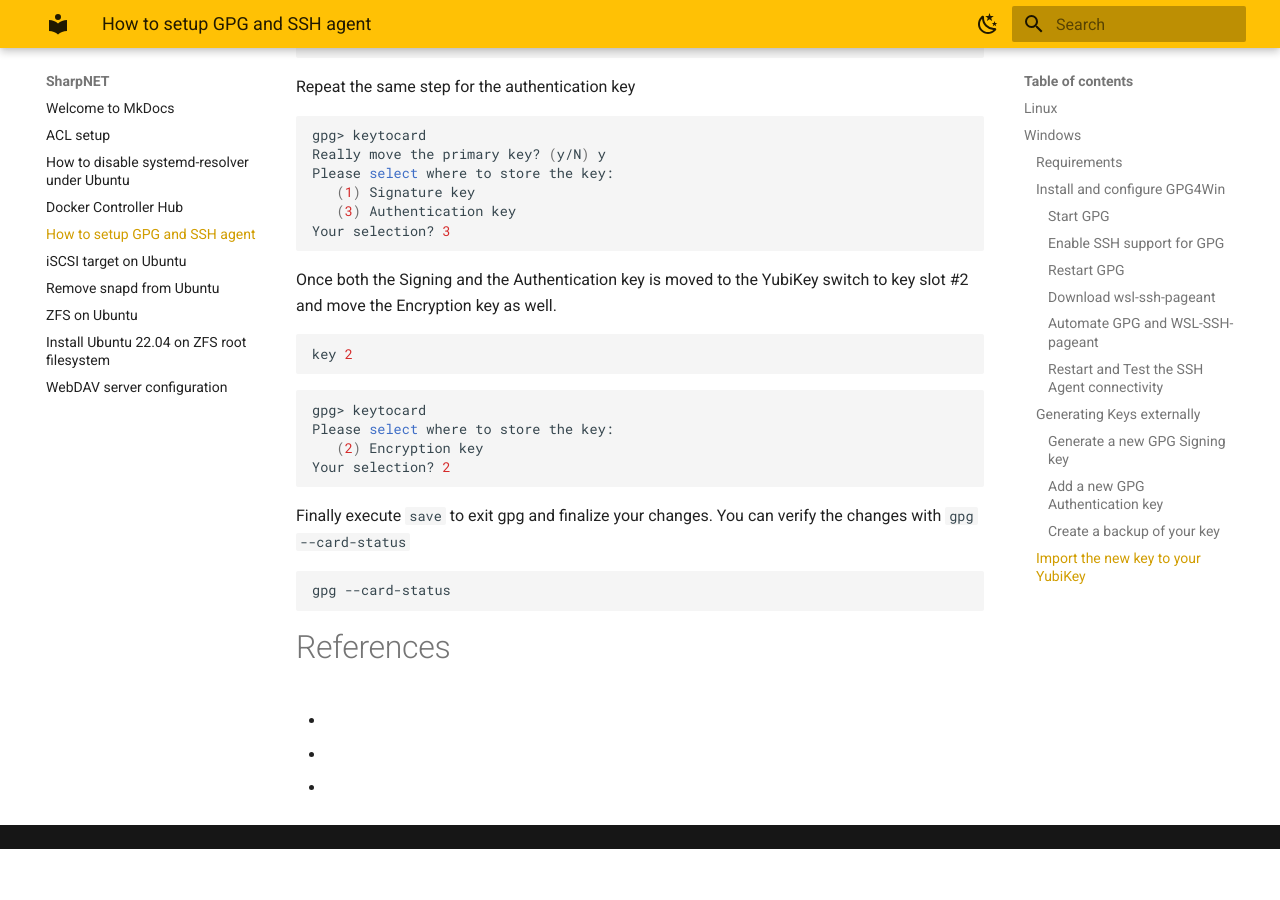
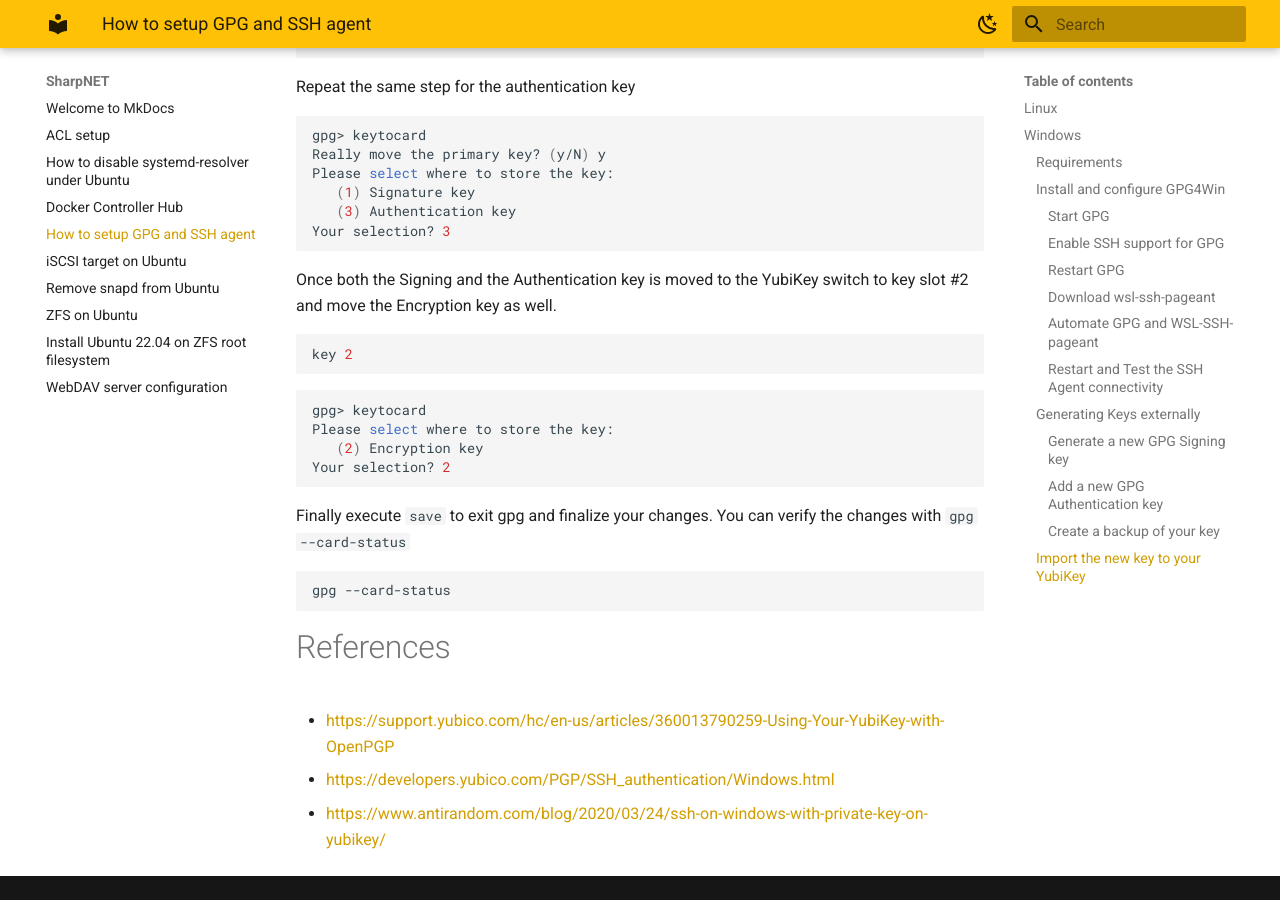
Before and after one commit to atraides/sharpnet-docs, an MkDocs documentation site: the page built from docs/gpg_setup.md, in a window 1280 px wide and 900 px high, scrolled down 6632 px. Built offline with MkDocs 1.6.1 and Material for MkDocs 9.7.7, drawn with Linux system fonts in a browser that asks for light colours; before the commit the page ends 7481 px from its top, so only the background shows below that; some of the changed lines change nothing that is shown.

Commit message:
fix: reference links

```diff
--- a/docs/gpg_setup.md
+++ b/docs/gpg_setup.md
@@ -343,6 +343,6 @@
 
 # References
 
-- [](https://support.yubico.com/hc/en-us/articles/360013790259-Using-Your-YubiKey-with-OpenPGP)
-- [](https://developers.yubico.com/PGP/SSH_authentication/Windows.html)
-- [](https://www.antirandom.com/blog/2020/03/24/ssh-on-windows-with-private-key-on-yubikey/)
+- [https://support.yubico.com/hc/en-us/articles/360013790259-Using-Your-YubiKey-with-OpenPGP](https://support.yubico.com/hc/en-us/articles/360013790259-Using-Your-YubiKey-with-OpenPGP)
+- [https://developers.yubico.com/PGP/SSH_authentication/Windows.html](https://developers.yubico.com/PGP/SSH_authentication/Windows.html)
+- [https://www.antirandom.com/blog/2020/03/24/ssh-on-windows-with-private-key-on-yubikey/](https://www.antirandom.com/blog/2020/03/24/ssh-on-windows-with-private-key-on-yubikey/)
```
